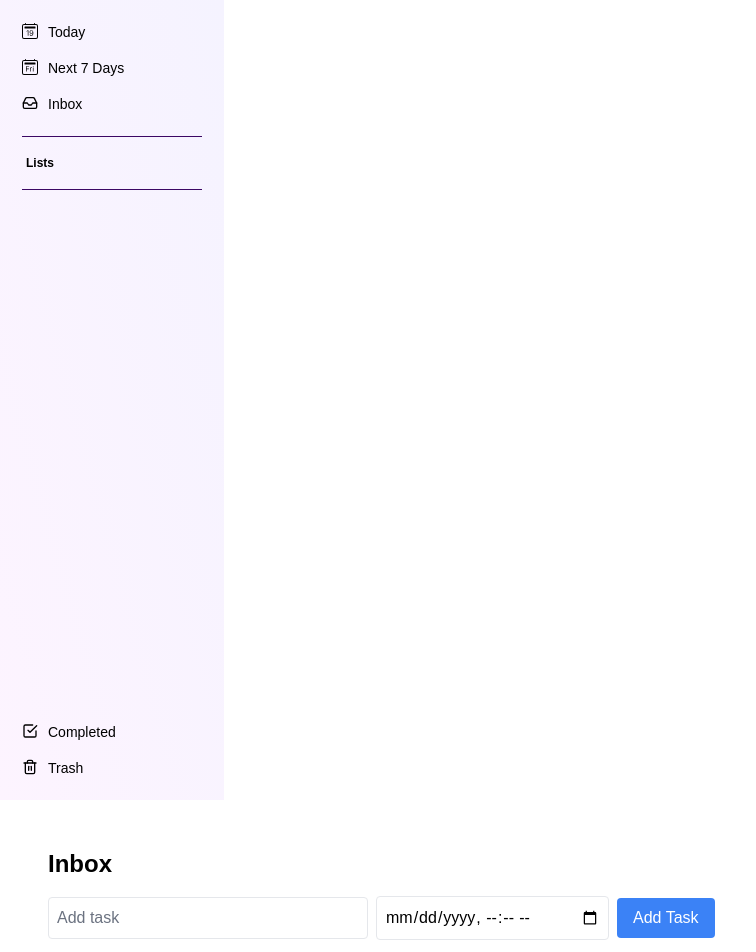
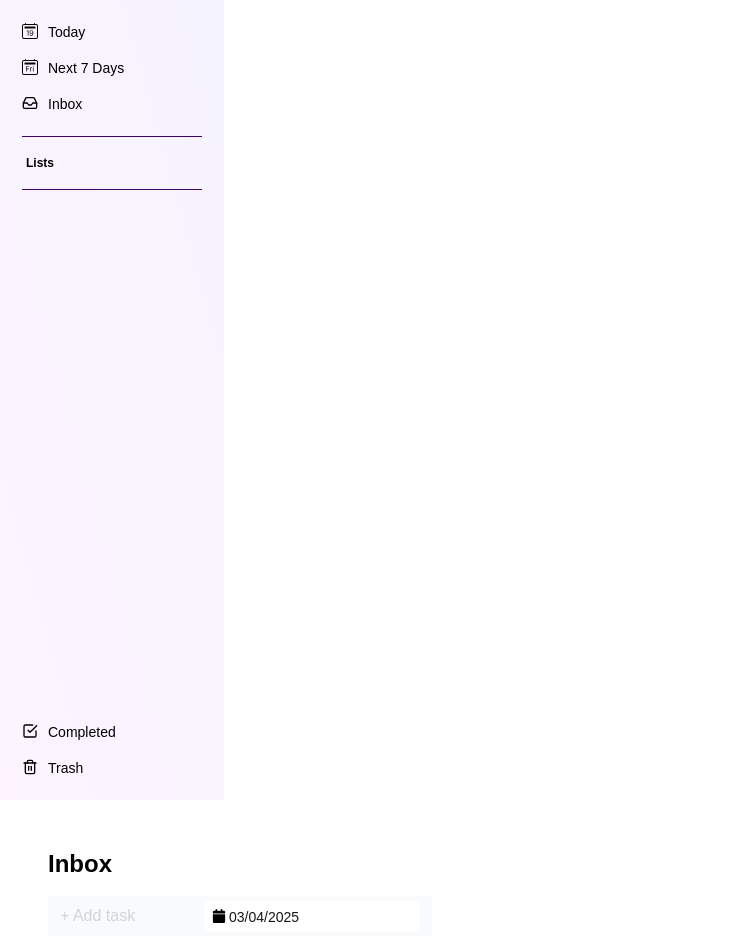
Before and after one commit to sunchit03/productivio, a Next.js app in the folder productivio-frontend-restructured/: page /dashboard/tasks in a window 1280 px wide. Shown: the top 952 px of the page, without its empty margins (0-756 px from the left). Built offline with nearby package versions, Linux system fonts and the light colour scheme.

Commit message:
task creation/view ui changes

```diff
--- a/productivio-frontend-restructured/app/components/Tasks/TaskForm.jsx
+++ b/productivio-frontend-restructured/app/components/Tasks/TaskForm.jsx
@@ -1,31 +1,63 @@
 // // app/components/TaskForm.jsx
 import { useState } from "react";
-import { useTasks } from "../../context/TasksContext";
+import DatePicker from "react-datepicker";
+import { createTask } from "@/app/services/tasks";
 
-const TaskForm = ( {todayOrNext = false} ) => {
-  const { addTask } = useTasks();
+import "react-datepicker/dist/react-datepicker.css";
+
+
+const TaskForm = ( {todayOrNext = false, listId = null, refresh } ) => {
   const [title, setTitle] = useState("");
+  const [selectedDate, setSelectedDate] = useState(new Date());
   const [dueDate, setDueDate] = useState("");
 
-  const handleSubmit = (e) => {
+  const handleSubmit = async (e) => {
     e.preventDefault();
     if (!title || !dueDate) return;
 
-    addTask({ title, dueDate });
+    try {
+      let data = await createTask({
+        title,
+        createdBy: localStorage.getItem("userId"),
+        list: listId,
+        dueDate
+      });
+
+      if (data.success) {
+        console.log("task is created!");
+        refresh();
+      }
+    } catch (error) {
+      console.error("Error creating task:", error);
+    }
+
     setTitle("");
     setDueDate("");
   };
 
   return (
-    <form onSubmit={handleSubmit} className="mb-4">
-      <input
-        type="text"
-        value={title}
-        onChange={(e) => setTitle(e.target.value)}
-        placeholder={todayOrNext ? 'Add task to "Inbox"' : 'Add task'}
-        className="p-2 border rounded w-80 text-black placeholder-gray-500 focus:outline-none focus:ring-2 focus:ring-blue-500"
-      />
-      <input
+    <form onSubmit={handleSubmit} className="mb-4 w-96">
+      <div className="relative">
+        <input
+          type="text"
+          value={title}
+          onChange={(e) => setTitle(e.target.value)}
+          placeholder={todayOrNext ? '+ Add task to "Inbox"' : '+ Add task'}
+          className="py-2 px-3 w-full text-base rounded font-weight:bold text-black bg-gray-50 placeholder-gray-300 focus:outline-none focus:bg-white focus:ring-1 focus:ring-violet-500"
+        />
+        <span
+          className="absolute inset-y-0 right-0 flex items-center pr-3 cursor-pointer text-sm"
+        >
+          <DatePicker
+            showIcon
+            toggleCalendarOnIconClick
+            selected={selectedDate}
+            onChange={(date) => setSelectedDate(date)}
+
+          />
+        </span>
+      </div>
+      {/* <input
         type="datetime-local"
         value={dueDate}
         onChange={(e) => setDueDate(e.target.value)}
@@ -33,7 +65,7 @@ const TaskForm = ( {todayOrNext = false} ) => {
       />
       <button type="submit" className="ml-2 bg-blue-500 text-white px-4 py-2 rounded">
         Add Task
-      </button>
+      </button> */}
     </form>
   );
 };
--- a/productivio-frontend-restructured/app/components/Tasks/TaskItem.jsx
+++ b/productivio-frontend-restructured/app/components/Tasks/TaskItem.jsx
@@ -3,7 +3,7 @@ import { useState } from "react";
 import { useTasks } from "../../context/TasksContext";
 
 const TaskItem = ({ task }) => {
-  const { deleteTask, toggleTaskCompletion, editTask } = useTasks();
+  // const { deleteTask, toggleTaskCompletion, editTask } = useTasks();
   const [isHovered, setIsHovered] = useState(false);
   const [isEditing, setIsEditing] = useState(false);
   const [editedTask, setEditedTask] = useState({
@@ -18,7 +18,7 @@ const TaskItem = ({ task }) => {
   // Handle task update
   const handleUpdate = (e) => {
     e.preventDefault();
-    editTask(task.id, editedTask);
+   // editTask(task.id, editedTask);
     closeEditModal();
   };
 
@@ -35,14 +35,14 @@ const TaskItem = ({ task }) => {
 
       <div className="flex items-center">
         {/* Complete Task Button */}
-        <button onClick={() => toggleTaskCompletion(task.id)} className="text-green-600 mx-2">
+        {/* <button onClick={() => toggleTaskCompletion(task.id)} className="text-green-600 mx-2">
           ✅
-        </button>
+        </button> */}
 
         {/* Delete Task Button */}
-        <button onClick={() => deleteTask(task.id)} className="text-red-600">
+        {/* <button onClick={() => deleteTask(task.id)} className="text-red-600">
           ❌
-        </button>
+        </button> */}
 
         {/* Three Dots Button (Visible on Hover) */}
         {isHovered && (
```
